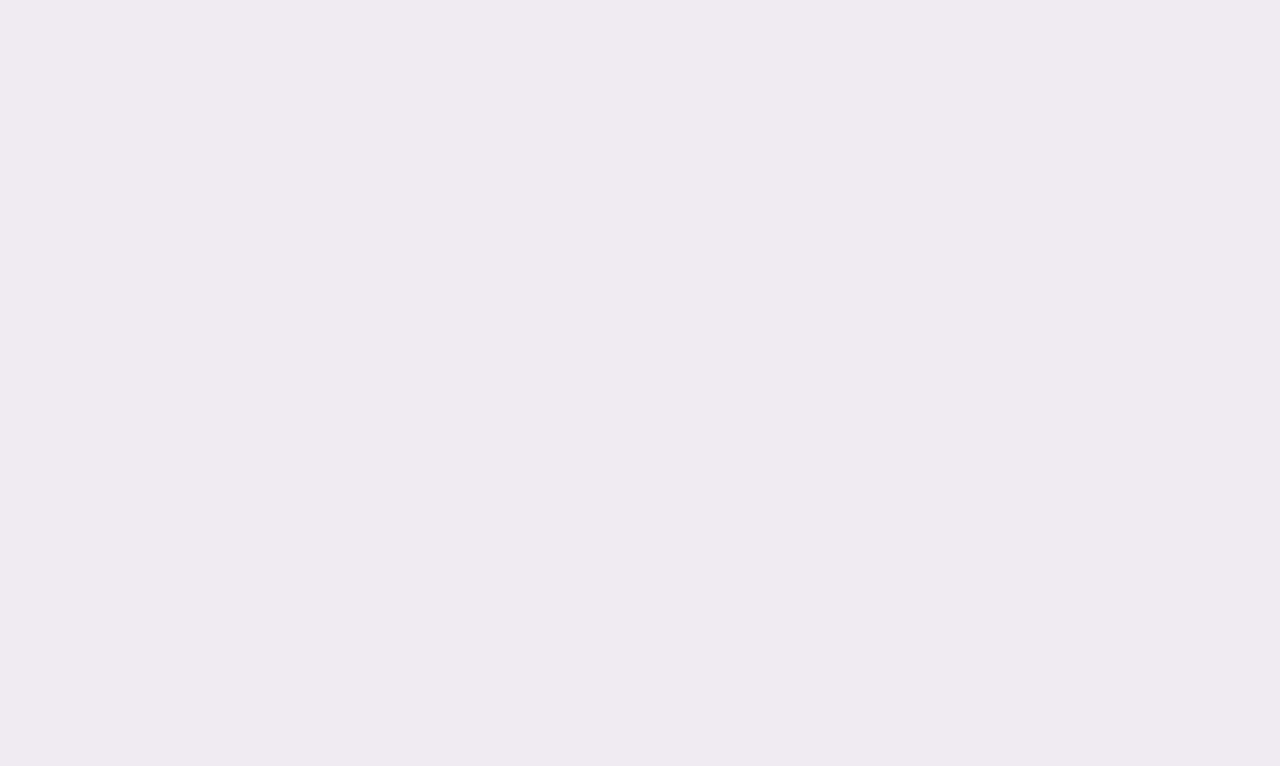
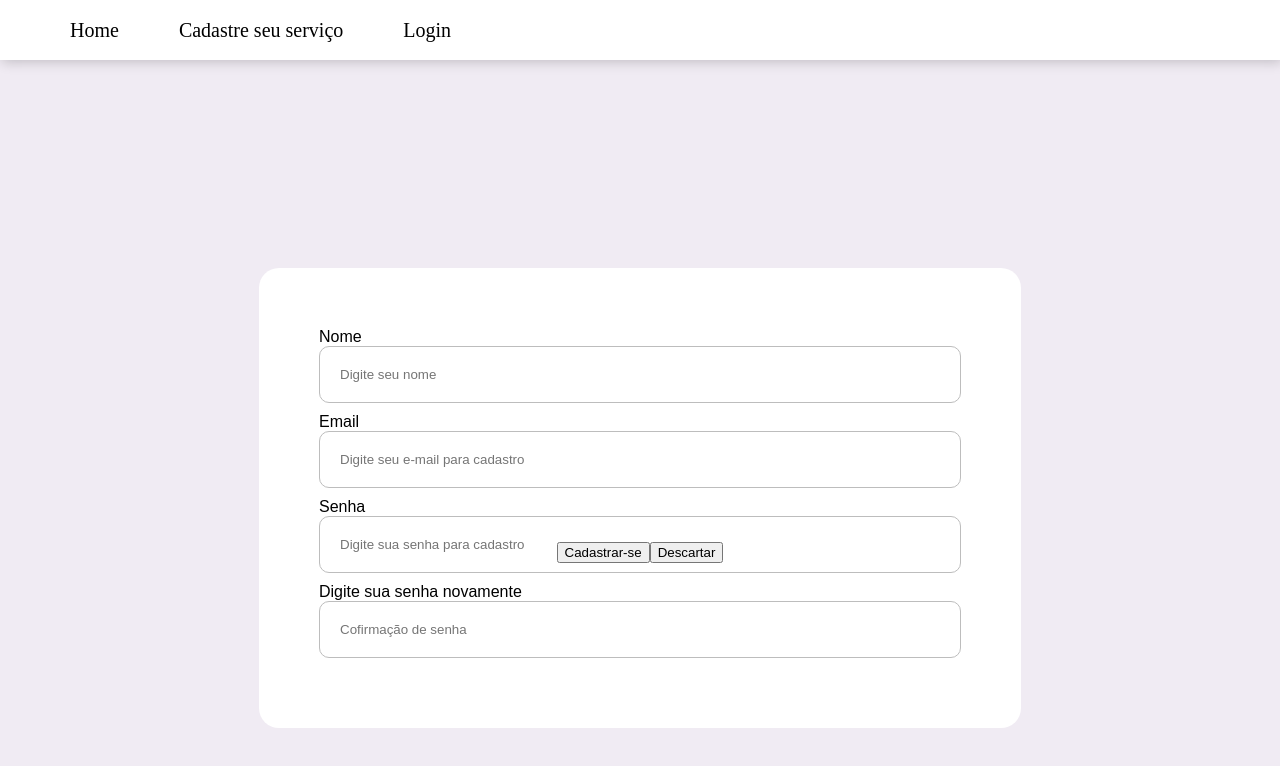
Before and after one commit to KauaMelchioretto/P.i-HomeService-in-Dev, a React (Create React App) app in the folder client/: page /registroUsuario in a window 1280 px wide. Before the commit this address had no page. Shown: the top 766 px of the page. Built offline with nearby package versions, Linux system fonts and the light colour scheme.

Commit message:
users system in process

```diff
--- a/client/src/App.jsx
+++ b/client/src/App.jsx
@@ -10,6 +10,8 @@ import ResultScreen from "./pages/ResultScreen";
 import InitScreen from "./pages/InitScreen";
 import RegisterScreen from "./pages/RegisterScreen";
 import ServiceScreen from "./pages/ServiceScreen";
+import Login from "./pages/Login";
+import UserRegister from "./pages/UserRegister";
 
 function App() {
   return (
@@ -22,6 +24,8 @@ function App() {
             <Route path="/resultados" exact element={<ResultScreen />} />
             <Route path="/registros" element={<RegisterScreen />} />
             <Route path="/servico" element={<ServiceScreen />} />
+            <Route path="/login" element={<Login/>} />
+            <Route path="/registroUsuario" element={<UserRegister/>} />
           </Routes>
         </Router>
       </main>
--- a/client/src/components/CardResult.jsx
+++ b/client/src/components/CardResult.jsx
@@ -8,8 +8,6 @@ import useQueryParam from "../hooks/useQueryParam";
 
 export default function CardResult(props) {
   const navigate = useNavigate();
-  const [professional, setProfessional] = useQueryParam("professional");
-
   const seeMore = () => {
     const data = JSURL.stringify(props);
     navigate(`/servico?detailsProfessional=${data ?? ""}`);
--- a/client/src/components/MenuBar.jsx
+++ b/client/src/components/MenuBar.jsx
@@ -8,6 +8,7 @@ export default function MenuBar () {
             <ul>
                 <li><NavLink to="/inicio" id="menu--items">Home</NavLink></li>
                 <li><NavLink to="/registros" id="menu--items">Cadastre seu serviço</NavLink></li>
+                <li><NavLink to="/login" id="menu--items">Login</NavLink> </li>
             </ul>
         </nav>
     );
--- /dev/null
+++ b/client/src/pages/Login.jsx
@@ -0,0 +1,73 @@
+import React, { useState } from "react";
+import MenuBar from "../components/MenuBar";
+import { NavLink, useNavigate } from "react-router-dom";
+import Axios from "axios";
+import * as JSURL from "jsurl";
+
+export default function Login() {
+  const [values, setValues] = useState({});
+  const navigate = useNavigate();
+
+  const changeValues = (value) => {
+    setValues((prevValue) => ({
+      ...prevValue,
+      [value.target.name]: value.target.value,
+    }));
+  };
+
+  const login = () => {
+    Axios.post("http://localhost:3001/login", {
+      email: values.email,
+      password: values.password,
+    }).then((response) => {
+      const data = JSURL.stringify(response.data);
+      data != "~(~)"
+        ? navigate(`/inicio?usuario=${data ?? ""}`)
+        : window.alert("E-mail ou senha não correspondem!");
+    });
+  }
+
+
+  const handleKeyDown = (e) => {
+    if (e.key === "Enter" || e.key === "NumpadEnter") {
+      login();
+    }
+  };
+
+  return (
+    <div>
+        <MenuBar/>
+      <section className="register--section">
+        <form>
+          <label htmlFor="email">E-mail</label>
+          <div>
+            <input
+              type="text"
+              id="email"
+              name="email"
+              placeholder="Insira seu e-mail"
+              required="Text"
+              onChange={changeValues}
+              onKeyDown={handleKeyDown}
+            />
+          </div>
+          <div>
+            <label htmlFor="password">Senha</label>
+            <input
+              type="password"
+              id="password"
+              name="password"
+              placeholder="Insira sua senha"
+              onChange={changeValues}
+              onKeyDown={handleKeyDown}
+            />
+          </div>
+          <NavLink to="/registroUsuario">Registrar-se</NavLink>
+        </form>
+        <div className="buttons">
+          <button onClick={() => login()}>kkkkkkkkkkkkkkkkkk</button>
+        </div>
+      </section>
+    </div>
+  );
+}
--- a/client/src/pages/RegisterScreen.jsx
+++ b/client/src/pages/RegisterScreen.jsx
@@ -1,9 +1,10 @@
-import React, { useState, useEffect, setState, useCallback } from "react";
+import React, { useState, useEffect} from "react";
 import "./RegisterScreen.css";
 import Axios from "axios";
 import CardRegister from "../components/CardRegister";
-import {NavLink} from "react-router-dom";
 import MenuBar from "../components/MenuBar";
+import useQueryParam from "../hooks/useQueryParam";
+
 
 export default function RegisterScreen() {
   const [values, setValues] = useState({
@@ -16,17 +17,20 @@ export default function RegisterScreen() {
     description: "",
   });
   const [listServices, setListServices] = useState();
+  const [userInformations] = useQueryParam("usuario");
 
-  const ChangeValues = (value) => {
+  const changeValues = (value) => {
     setValues((prevValue) => ({
       ...prevValue,
       [value.target.name]: value.target.value,
     }));
   };
 
-  const RegisterService = () => {
+
+  const registerService = () => {
     if (validation(values)) {
       Axios.post("http://localhost:3001/registros", {
+        iduser: parseInt(userInformations.map((value) => value.iduser)),
         name: values.name,
         profession: values.profession,
         city: values.city,
@@ -35,19 +39,11 @@ export default function RegisterScreen() {
         description: values.description,
       }).then((response) => {
         if (response) {
-          setValues({
-            name: "",
-            profession: "",
-            profession: "",
-            city: "",
-            city2: "",
-            numberTel: "",
-            description: "",
-          });
+          clearInputs();
         }
       });
     }
-}
+  };
 
   const validation = () => {
     var message = "";
@@ -83,14 +79,16 @@ export default function RegisterScreen() {
   };
 
   useEffect(() => {
-      Axios.get("http://localhost:3001/getCards").then((response) => {
+    Axios.post("http://localhost:3001/getCards", {
+      iduser: parseInt(userInformations.map((value) => value.iduser)),
+    }).then((response) => {
       setListServices(response.data);
     });
   }, [listServices]);
 
   return (
     <div>
-        <MenuBar></MenuBar>
+      <MenuBar/>
       <div className="Registro">
         <h1 className="title">Home Service</h1>
       </div>
@@ -103,7 +101,7 @@ export default function RegisterScreen() {
               name="name"
               placeholder="Digite seu nome"
               required="Text"
-                onChange={ChangeValues}
+              onChange={changeValues}
               value={values.name}
             />
           </div>
@@ -114,7 +112,7 @@ export default function RegisterScreen() {
               name="profession"
               placeholder="Digite sua profissão"
               required="Text"
-                onChange={ChangeValues}
+              onChange={changeValues}
               value={values.profession}
             />
           </div>
@@ -125,7 +123,7 @@ export default function RegisterScreen() {
               name="city"
               placeholder="Principal"
               required="Text"
-                onChange={ChangeValues}
+              onChange={changeValues}
               value={values.city}
             />
           </div>
@@ -136,7 +134,7 @@ export default function RegisterScreen() {
               name="city2"
               placeholder="Secundaria (opcional)"
               required="Text"
-                onChange={ChangeValues}
+              onChange={changeValues}
               value={values.city2}
             />
           </div>
@@ -147,7 +145,7 @@ export default function RegisterScreen() {
               name="numberTel"
               placeholder="Digite o número de telefone"
               required="Text"
-                onChange={ChangeValues}
+              onChange={changeValues}
               value={values.numberTel}
             />
           </div>
@@ -157,15 +155,16 @@ export default function RegisterScreen() {
               rows="8"
               name="description"
               required="text"
-                onChange={ChangeValues}
+              onChange={changeValues}
               value={values.description}
             />
           </div>
+        </form>
 
         <div className="buttons">
             <button
               className="action--buttons"
-                onClick={() => RegisterService()}
+              onClick={() => registerService()}
             >
               Cadastrar
             </button>
@@ -177,7 +176,6 @@ export default function RegisterScreen() {
               Descartar
             </button>
           </div>
-          </form>
       </section>
       <div className="Card">
         {typeof listServices !== "undefined" &&
@@ -200,4 +198,4 @@ export default function RegisterScreen() {
       </div>
     </div>
   );
-  };
+}
--- a/client/src/pages/ResultScreen.jsx
+++ b/client/src/pages/ResultScreen.jsx
@@ -6,7 +6,11 @@ import MenuBar from "../components/MenuBar";
 import CardService from "../components/CardService";
 
 export default function ResultScreen() {
+
   const [professional] = useQueryParam("professional");
+  console.log(typeof(professional));
+  professional.map((value => console.log(value.name)));
+
   return (
     <div>
       <MenuBar></MenuBar>
--- /dev/null
+++ b/client/src/pages/UserRegister.jsx
@@ -0,0 +1,129 @@
+import React, { useState } from "react";
+import MenuBar from "../components/MenuBar";
+import Axios from "axios";
+import * as JSURL from "jsurl";
+
+export default function UserRegister() {
+  const [values, setValues] = useState({});
+
+  const changeValues = (value) => {
+    setValues((prevValue) => ({
+      ...prevValue,
+      [value.target.name]: value.target.value,
+    }));
+  };
+
+  const registerUser = () => {
+    if (validation(values)) {
+      Axios.post("http://localhost:3001/getEmailUsuario", {
+        emailRegister: values.emailRegister,
+      }).then((response) => {
+        const data = JSURL.stringify(response.data);
+        if (data != "~(~)") {
+          window.alert("Email já cadastrado!");
+        }
+
+        else {
+          if (validation(values)) {
+            Axios.post("http://localhost:3001/registroUsuario", {
+              userName: values.userName,
+              emailRegister: values.emailRegister,
+              passwordRegister: values.passwordRegister,
+            }).then((response) => {
+              if (response) {
+                setValues({
+                  userName: "",
+                  emailRegister: "",
+                  passwordRegister: "",
+                  passwordConfirmation: "",
+                });
+              } window.alert("Cadastrado com sucesso!")
+            });
+          }
+        }
+      });
+    }
+  };
+
+  const validation = () => {
+    var message = "";
+    if (values.userName == "") {
+      message += "Insira um nome de usuário!\n";
+    }
+    if (values.emailRegister == "") {
+      message += "Insira um e-mail para cadastro!\n";
+    }
+    if (values.passwordRegister == "") {
+      message += "Insira uma senha para cadastro!\n";
+    }
+    if (values.passwordConfirmation != values.passwordRegister) {
+      message += "As senhas não correspondem!\n";
+    }
+    if (message != "") {
+      window.alert(message);
+      return false;
+    }
+    return true;
+  };
+
+  return (
+    <div>
+      <MenuBar />
+      <section className="register--section">
+        <form>
+          <div>
+            <label>Nome</label>
+            <input
+              type="text"
+              id="userName"
+              name="userName"
+              placeholder="Digite seu nome"
+              required="Text"
+              onChange={changeValues}
+              value={values.userName}
+            />
+          </div>
+          <div>
+            <label>Email</label>
+            <input
+              type="text"
+              id="emailRegister"
+              name="emailRegister"
+              placeholder="Digite seu e-mail para cadastro"
+              required="Text"
+              onChange={changeValues}
+              value={values.emailRegister}
+            />
+          </div>
+          <div>
+            <label>Senha</label>
+            <input
+              type="password"
+              id="passwordRegister"
+              name="passwordRegister"
+              placeholder="Digite sua senha para cadastro"
+              onChange={changeValues}
+              value={values.passwordRegister}
+            />
+          </div>
+          <div>
+            <label>Digite sua senha novamente</label>
+            <input
+              type="password"
+              id="passwordConfirmation"
+              name="passwordConfirmation"
+              placeholder="Cofirmação de senha"
+              onChange={changeValues}
+              value={values.passwordConfirmation}
+            />
+          </div>
+        </form>
+
+        <div className="buttons">
+          <button onClick={() => registerUser()}>Cadastrar-se</button>
+          <button type="reset">Descartar</button>
+        </div>
+      </section>
+    </div>
+  );
+}
```
Also changed, not shown: client/src/pages/InitScreen.jsx (+9 -2 lines), client/src/pages/ServiceScreen.jsx (+5 -5 lines), 1 other file (tests, documents, lock files or other folders). Lines whose indentation alone changed are shown as unchanged.
